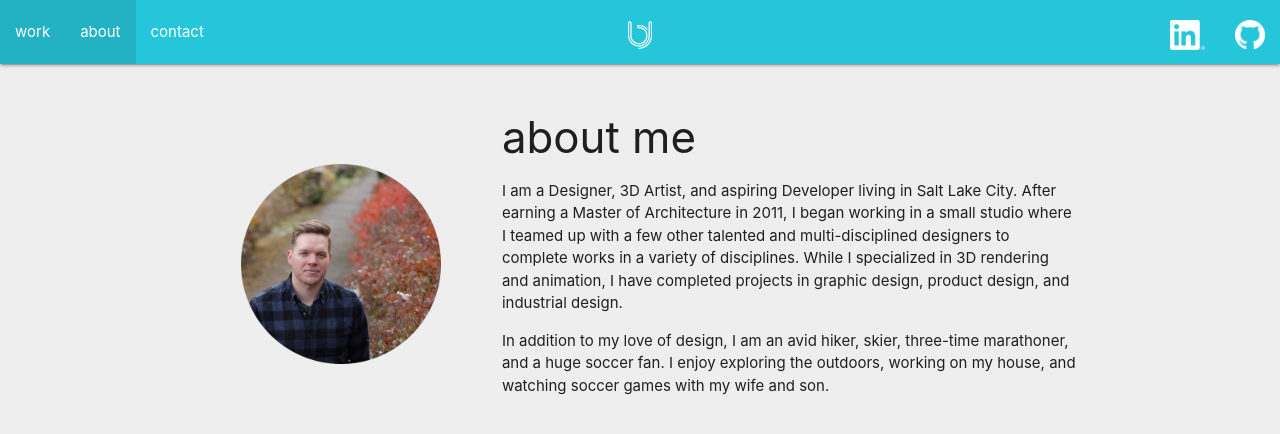
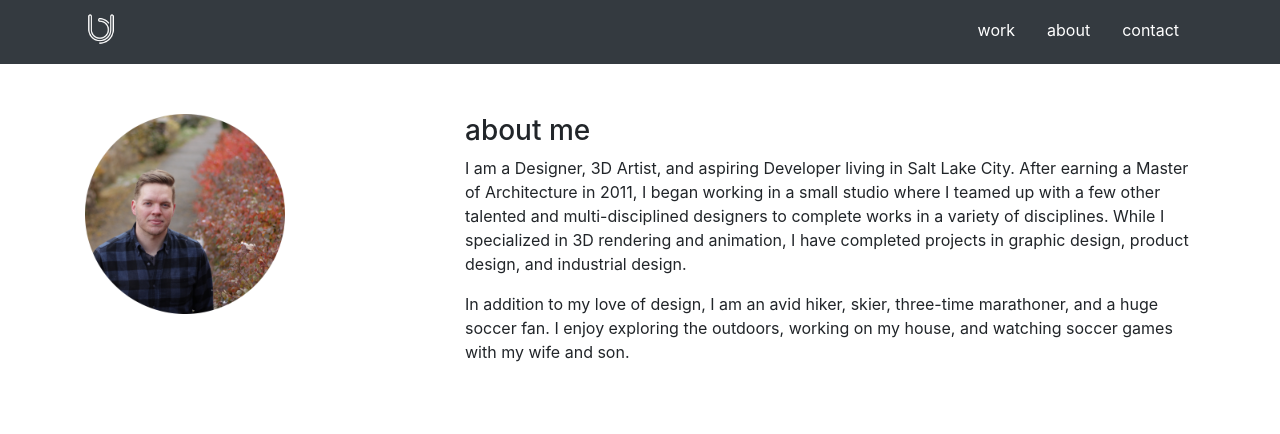
Before and after one commit to aarkitekkt/portfolio, a plain HTML site: page about.html in a window 1280 px wide. Drawn offline with nearby package versions, Linux system fonts and the light colour scheme.

Commit message:
changed from materialize to bootstrap css

```diff
--- a/about.html
+++ b/about.html
@@ -6,37 +6,48 @@
     <meta name="viewport" content="width=device-width, initial-scale=1.0">
     <meta http-equiv="X-UA-Compatible" content="ie=edge">
     <title>About</title>
-    <link rel="stylesheet" href="https://cdnjs.cloudflare.com/ajax/libs/materialize/1.0.0/css/materialize.min.css">
+    <link rel="stylesheet" href="https://stackpath.bootstrapcdn.com/bootstrap/4.4.1/css/bootstrap.min.css"
+        integrity="sha384-Vkoo8x4CGsO3+Hhxv8T/Q5PaXtkKtu6ug5TOeNV6gBiFeWPGFN9MuhOf23Q9Ifjh" crossorigin="anonymous">
     <link rel="stylesheet" href="style.css">
+    <script src="https://ajax.googleapis.com/ajax/libs/jquery/3.4.1/jquery.min.js"></script>
+    <script src="https://maxcdn.bootstrapcdn.com/bootstrap/3.4.0/js/bootstrap.min.js"></script>
 </head>
 
-<body class="grey lighten-3">
+<body>
     <header>
-        <nav>
-            <div class="nav-wrapper cyan lighten-1">
-                <a href="./index.html" class="brand-logo center"><img id="navLogo"
-                        src="./assets/images/bj_logo_white.png" alt="logo"></a>
-                <ul id="nav-mobile" class="left">
-                    <li><a href="./work.html">work</a></li>
-                    <li class="active"><a href="./about.html">about</a></li>
-                    <li><a href="./contact.html">contact</a></li>
-                </ul>
-                <ul id="nav-mobile" class="right">
-                    <li><a href="https://www.linkedin.com/in/aarkitekkt"><img id="navLinkedIn"
-                                src="./assets/images/LI-In-Bug_white.png" alt=""></a></li>
-                    <li><a href="https://github.com/aarkitekkt"><img id="navLinkedIn"
-                                src="./assets/images/GitHub-Mark-Light-32px.png" alt=""></a></li>
-                </ul>
+        <div class="container-fluid bg-dark">
+            <div class="container">
+                <div class="row">
+                    <div class="d-flex col-12 col-md-4 justify-content-center justify-content-md-start">
+                        <a class="navbar-brand" href="./index.html">
+                            <img id="navLogo" class="pt-2" src="./assets/images/bj_logo_white.png" alt="logo">
+                        </a>
+                    </div>
+                    <div class="d-flex col-12 col-md-8 justify-content-center justify-content-md-end">
+                        <ul class="nav pb-3 pt-3">
+                            <li class="nav-item">
+                                <a class="text-white px-3 align-middle" href="./work.html">work</a>
+                            </li>
+                            <li class="nav-item">
+                                <a class="text-white px-3 align-middle" href="./about.html">about</a>
+                            </li>
+                            <li class="nav-item">
+                                <a class="text-white px-3 align-middle" href="./contact.html">contact</a>
+                            </li>
+                        </ul>
+                    </div>
+                </div>
             </div>
-        </nav>
+        </div>
     </header>
+
     <main>
         <div id="about" class="container">
             <div class="row">
-                <div id="pic" class="col s12 l4 center-align">
-                    <img id="profilePic" src="./assets/images/profilePic_sml.png" alt="">
+                <div id="pic" class="col-12 col-md-4">
+                    <img id="profilePic" class="mb-5" src="./assets/images/profilePic_sml.png" alt="Profile Pic">
                 </div>
-                <div class="col s12 l8">
+                <div class="col-12 col-md-8">
                     <h3>about me</h3>
 
                     <p>I am a Designer, 3D Artist, and aspiring Developer living in Salt Lake City. After earning a
--- a/style.css
+++ b/style.css
@@ -1,15 +1,19 @@
+/* Index Page */
 #logo {
     width: 100px;
 }
 
+.index-button {
+    vertical-align: middle;
+}
+
 #navLogo{
-    height: 30px;
-    margin-top: 20px;
+    height: 40px;
 }
 
 #navLinkedIn {
     height: 30px;
-    margin-top: 20px;
+
 }
 
 #logoContainer {
@@ -18,9 +22,6 @@
 
 #profilePic {
     max-width: 200px;
-    margin-top: 50px;
-    margin-bottom: 50px;
-
 }
 
 h3 {
@@ -31,12 +32,20 @@ a {
     height: 64px;
 }
 
+/* work page */
 #about, #work {
     margin-top: 50px;
 }
 
-#workDev, #work3d, #workBuilt {
-    height: 150px;
-    background-color: cadetblue;
+#work {
+    max-width: 900px;
+}
+
+img {
     margin: 0px;
 }
+
+#workDev, #work3d, #workBuilt {
+
+    margin: 0px;
+}
```
Also changed, not shown: contact.html (+2 -1 lines), index.html (+14 -13 lines), work.html (+12 -17 lines), assets/images/intSml.jpg (added), assets/images/passGenSml.JPG (added), assets/images/phoneSml.jpg (added), assets/images/skiSml.JPG (added), assets/images/sneSml.JPG (added), assets/images/strataSml.jpg (added), assets/images/sunSml.png (added), assets/images/weatherSml.JPG (added), assets/images/zahaSml.jpg (added).
